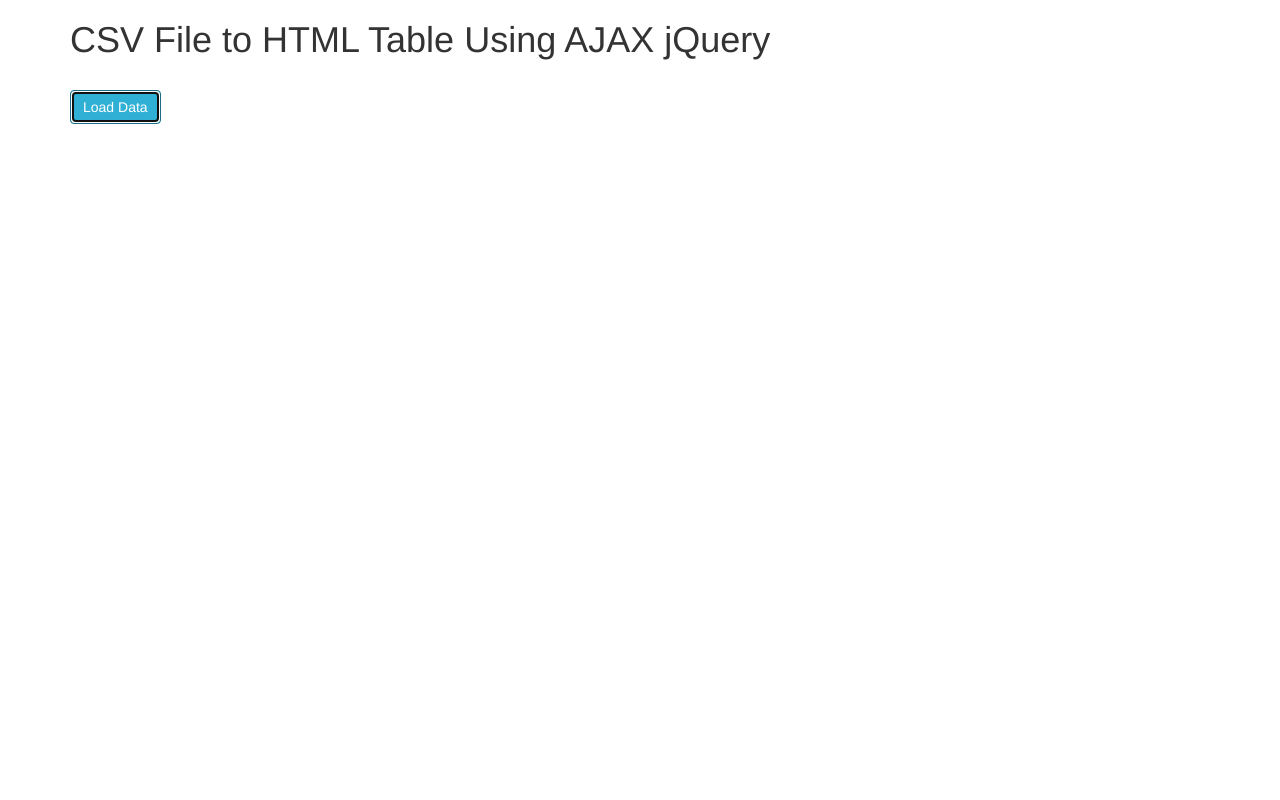
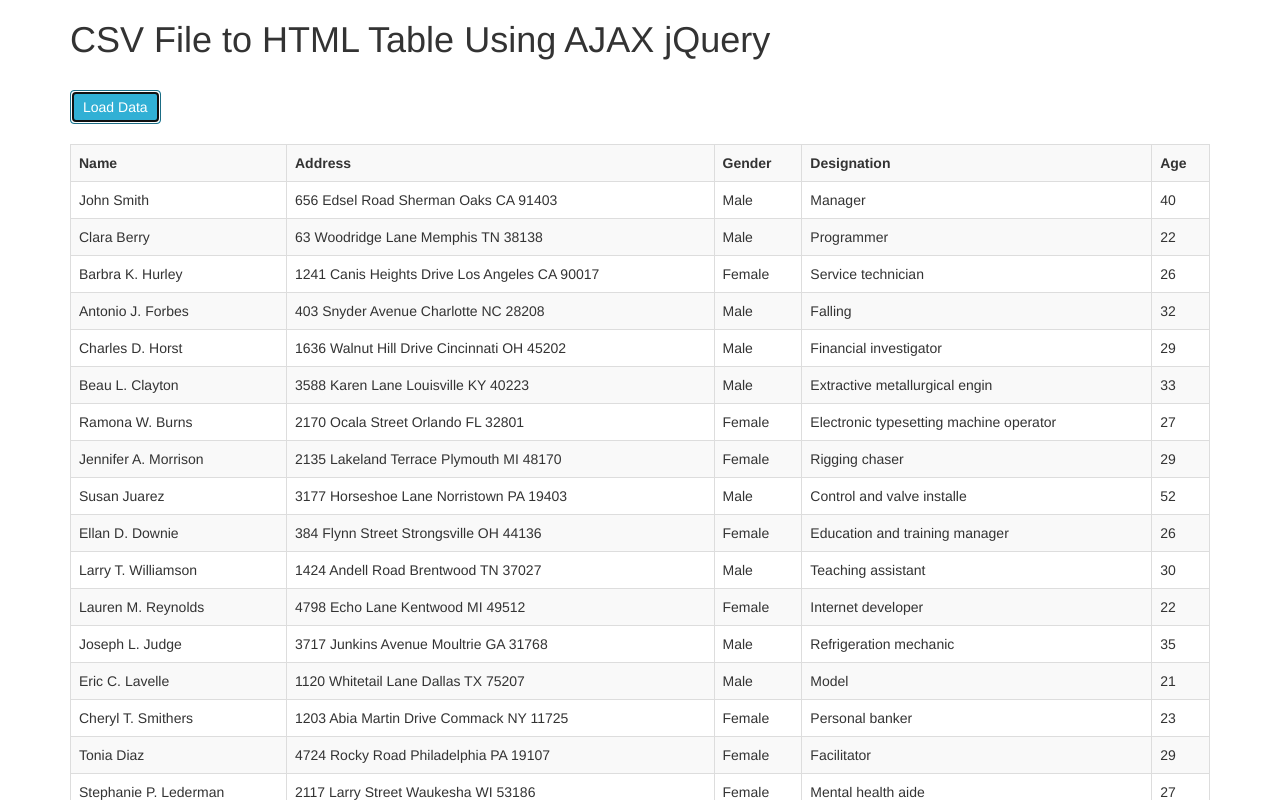
Before and after one commit to Harshita2996/VQA, a plain HTML site: page index.html in a window 1280 px wide. Both pictures are taken after a click on the button "Load Data". Shown: the top 800 px of the page. Drawn offline with nearby package versions, Linux system fonts and the light colour scheme.

Commit message:
Update index.html

```diff
--- a/index.html
+++ b/index.html
@@ -22,3 +22,39 @@
   </div>
  </body>
 </html>
+
+<script>
+$(document).ready(function(){
+ $('#load_data').click(function(){
+  $.ajax({
+   url:"employee.csv",
+   dataType:"text",
+   success:function(data)
+   {
+    var employee_data = data.split(/\r?\n|\r/);
+    var table_data = '<table class="table table-bordered table-striped">';
+    for(var count = 0; count<employee_data.length; count++)
+    {
+     var cell_data = employee_data[count].split(",");
+     table_data += '<tr>';
+     for(var cell_count=0; cell_count<cell_data.length; cell_count++)
+     {
+      if(count === 0)
+      {
+       table_data += '<th>'+cell_data[cell_count]+'</th>';
+      }
+      else
+      {
+       table_data += '<td>'+cell_data[cell_count]+'</td>';
+      }
+     }
+     table_data += '</tr>';
+    }
+    table_data += '</table>';
+    $('#employee_table').html(table_data);
+   }
+  });
+ });
+
+});
+</script>
```
